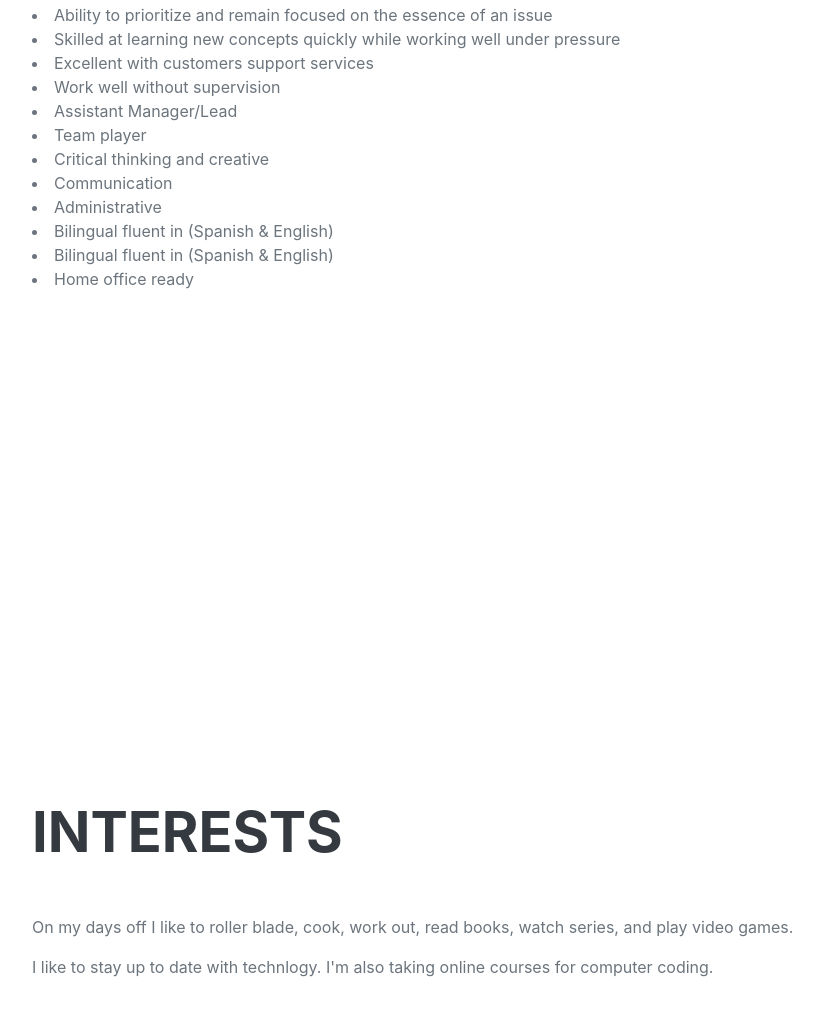
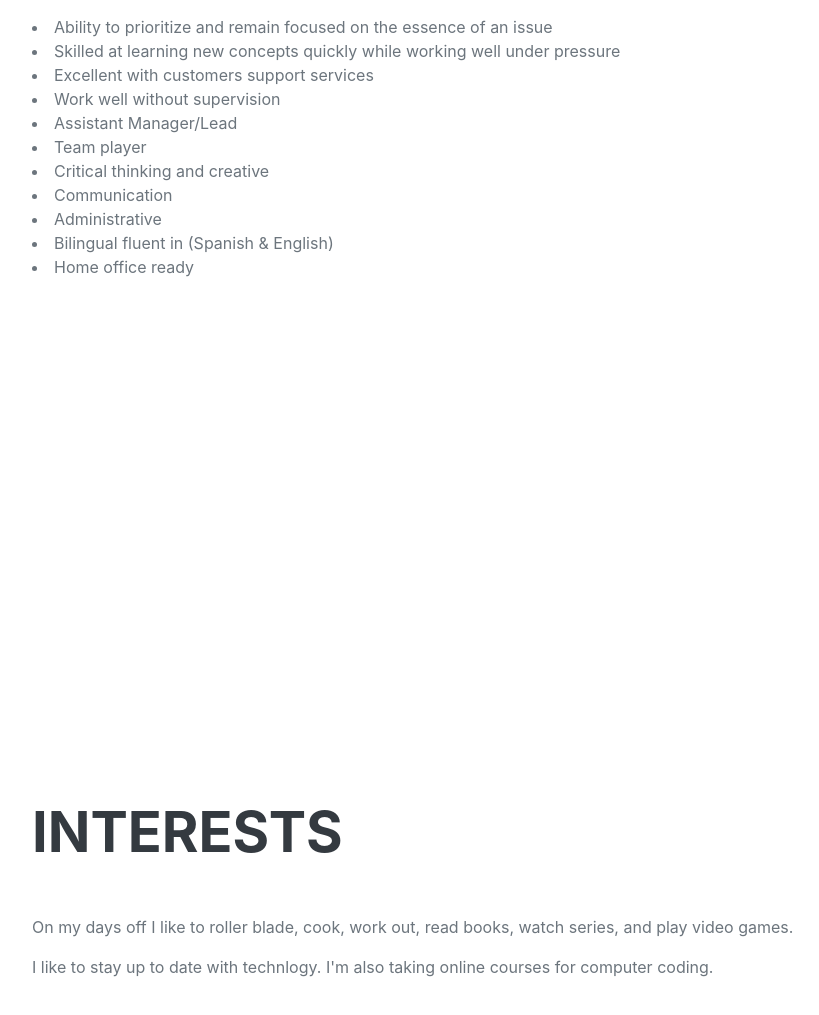
Before and after one commit to Carlosvilla9/resume, a plain HTML site: page index.html in a window 1280 px wide. Shown: the part 3746-4761 px from the top of the page, without its empty margins (336-1155 px from the left). Drawn offline with Linux system fonts and the light colour scheme; a web font is replaced by a local one.

Commit message:
remove duplicate

```diff
--- a/index.html
+++ b/index.html
@@ -235,9 +235,7 @@
                             <li>
                                 <span class="fa-li"><i class="fas fa-check"></i></span>
                         Bilingual fluent in (Spanish & English) </li>
-                            <li>
-                                <span class="fa-li"><i class="fas fa-check"></i></span>
-                        Bilingual fluent in (Spanish & English) </li>
+
                             <li>
                                 <span class="fa-li"><i class="fas fa-check"></i></span>
                         Home office ready </li>
```
